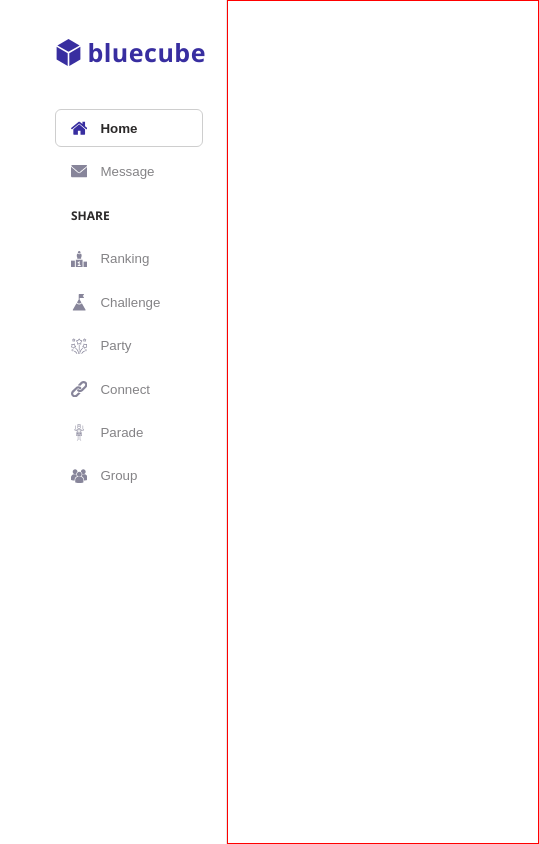
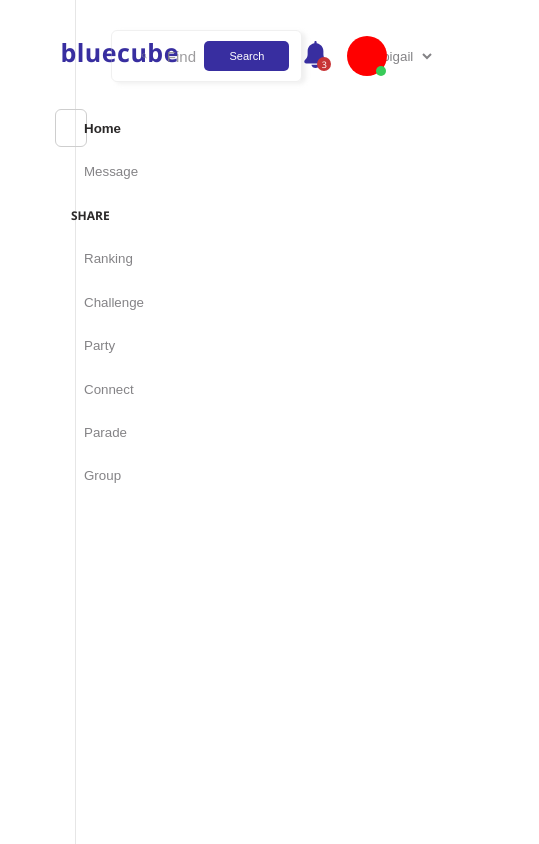
Before and after one commit to genral-walker/bluecode-Assessment, a React (Create React App) app: page / in a window 390 px wide. Shown: the whole page, 539 px wide, since content can reach past the window. Built offline with nearby package versions, Linux system fonts and the light colour scheme.

Commit message:
Finish header nav without responsivesness.

```diff
--- a/src/components/App.js
+++ b/src/components/App.js
@@ -1,6 +1,8 @@
 
 import './App.scss';
 import Navigation from './Navigation/Navigation';
+import { ReactComponent as Search } from '../assets/svgs/search.svg';
+import { ReactComponent as Bell } from '../assets/svgs/bell.svg';
 
 const App = () => {
   return (
@@ -9,6 +11,30 @@ const App = () => {
 
       <main className='main'>
 
+        <nav className='main-nav'>
+          <form className='search-box'>
+            <Search />
+            <input placeholder='Find Something...' />
+            <button type='submit'>Search</button>
+          </form>
+
+          <div className='notifications'>
+            <span>
+            <Bell />
+            <p>3</p>
+            </span>
+
+            <div className='profile'>
+              <span></span>
+            </div>
+
+            <select>
+              <option>Abigail</option>
+              <option>Micheal</option>
+            </select>
+          </div>
+        </nav>
+
       </main>
     </div>
   );
--- a/src/components/App.scss
+++ b/src/components/App.scss
@@ -1,5 +1,4 @@
-
-@import '../assets/scss/main.scss';
+@import "../assets/scss/main.scss";
 
 *,
 *::before,
@@ -28,7 +27,7 @@ html {
 
 body {
   font-family: "Noto Sans JP", sans-serif;
-  font-family: 'Segoe UI', Tahoma, Geneva, Verdana, sans-serif;
+  font-family: "Segoe UI", Tahoma, Geneva, Verdana, sans-serif;
   box-sizing: border-box;
   overflow-x: hidden;
 }
@@ -61,8 +60,6 @@ textarea {
   cursor: text;
 }
 
-
-
 .App {
   @include flex-between;
   svg {
@@ -72,9 +69,97 @@ textarea {
   }
 }
 
+.main {
+  height: 100vh;
+  width: 85.5%;
+  padding: 3rem 5rem 1.5rem 3.5rem;
+}
 
-.main {
-height: 100vh;
-flex: 0 0 80%;
-border: 1px solid red;
+.main-nav {
+  @include flex-between;
+  .search-box {
+    @include flex-between;
+    flex: 0 0 77%;
+    border: 1px solid rgba($color-text-light, 0.3);
+    border-radius: 6px;
+    box-shadow: 4px 2px 4px rgba($color-text-light, 0.3);
+    padding: 0 1.2rem 0 3rem;
+
+    svg {
+      height: 2.2rem;
+      width: 2.2rem;
+      margin-right: 2rem;
+    }
+
+    input {
+      height: 5rem;
+      width: 100%;
+      color: rgba($color-text, 0.8);
+      font-size: 1.5rem;
+      &::placeholder {
+        color: inherit;
+        font-size: inherit;
+      }
+    }
+
+    button {
+      margin-left: 0.5rem;
+      background: $color-primary;
+      color: $color-white;
+      padding: 0.9rem 2.5rem;
+      font-size: 1.1rem;
+      border-radius: 5px;
+    }
+
+    @include responsive(hover) {
+    }
+  }
+
+
+  .notifications {
+    flex: 0 0 18%;
+    @include flex-between;
+    span {
+      position: relative;
+      cursor: pointer;
+      svg {
+        width: 2.7rem;
+        height: 2.7rem;
+        fill: $color-primary;
+      }
+
+      p {
+        background: $color-secondary;
+        height: 1.4rem;
+        width: 1.4rem;
+        font-size: 0.9rem;
+        @include flex-center;
+        border-radius: 100%;
+        color: $color-white;
+        position: absolute;
+        right: -2px;
+        bottom: 0;
+      }
+    }
+
+    .profile {
+      cursor: pointer;
+      height: 4rem;
+      width: 4rem;
+      border-radius: 100%;
+      background: red;
+      position: relative;
+      left: 18px;
+
+      span {
+        position: absolute;
+        bottom: 0;
+        right: 1px;
+        height: 1rem;
+        width: 1rem;
+        background: $color-green;
+        border-radius: 100%;
+      }
+    }
+  }
 }
--- a/src/components/Navigation/Navigation.module.scss
+++ b/src/components/Navigation/Navigation.module.scss
@@ -2,7 +2,7 @@
 
 .body {
   height: 100vh;
-  flex: 0 0 17.5%;
+  width: 17.5%;
   border-right: 1px solid rgba($color-text-light, .5);
   padding: 3.5rem 2rem 0 5.5rem;
 
```
Also changed, not shown: 1 other file (tests, documents, lock files or other folders).
